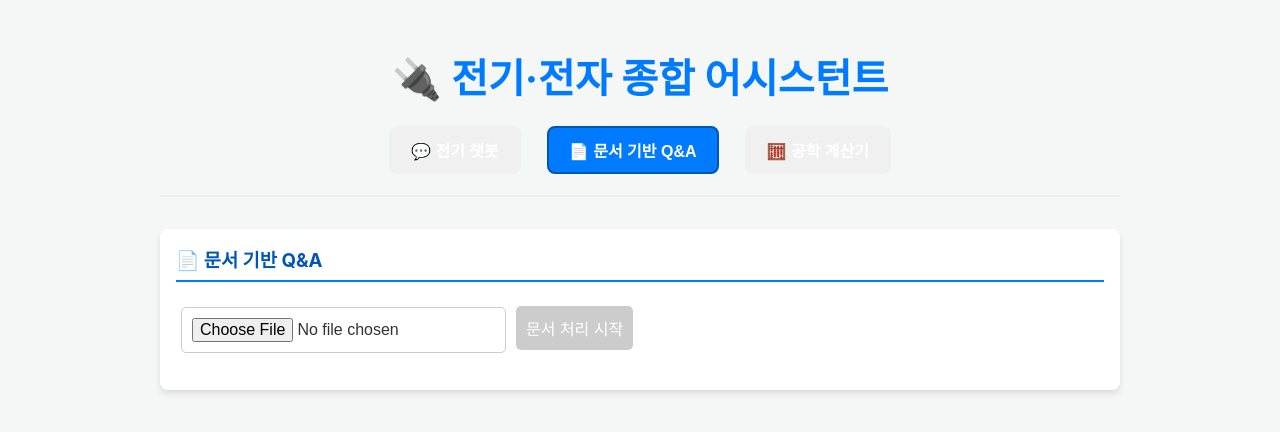
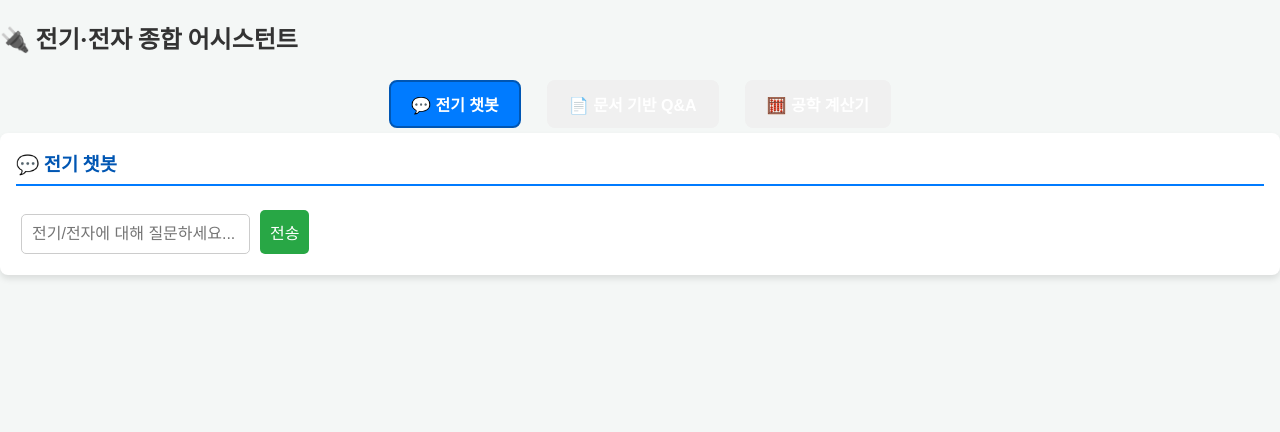
Before and after one commit to jungsday2/chatbot_elec, a React (Vite) app in the folder frontend/: page / in a window 1280 px wide. Shown: the top 432 px of the page. Built offline with nearby package versions, Linux system fonts and the light colour scheme; a web font is replaced by a local one.

Commit message:
Update App.jsx

```diff
--- a/frontend/src/App.jsx
+++ b/frontend/src/App.jsx
@@ -1,29 +1,45 @@
-// frontend/src/App.js
 import React, { useState } from 'react';
 import DocQA from './components/DocQA.jsx';
 import Calculators from './components/Calculators.jsx';
 import Chat from './components/Chat.jsx';
-// 다른 컴포넌트들도 import 하세요 (예: Chat.js, Calculators.js)
 import './App.css';
 
 function App() {
-  const [activeTab, setActiveTab] = useState('doc-qa');
+  const [activeTab, setActiveTab] = useState('chat'); // 기본 탭을 챗봇으로 변경
+
+  const renderContent = () => {
+    switch (activeTab) {
+      case 'chat':
+        return <Chat />;
+      case 'doc-qa':
+        return <DocQA />;
+      case 'calculator':
+        return <Calculators />;
+      default:
+        return <Chat />;
+    }
+  };
 
   return (
-    <div className="App">
-      <header className="App-header">
-        <h1>🔌 전기·전자 종합 어시스턴트</h1>
-        <nav>
-          <button className={activeTab === 'chat' ? 'active' : ''} onClick={() => setActiveTab('chat')}>💬 전기 챗봇</button>
-          <button className={activeTab === 'doc-qa' ? 'active' : ''} onClick={() => setActiveTab('doc-qa')}>📄 문서 기반 Q&A</button>
-          <button className={activeTab === 'calculator' ? 'active' : ''} onClick={() => setActiveTab('calculator')}>🧮 공학 계산기</button>
+    <div className="app-container">
+      <aside className="sidebar">
+        <header className="sidebar-header">
+          <h1>🔌 전기·전자 종합 어시스턴트</h1>
+        </header>
+        <nav className="sidebar-nav">
+          <button className={activeTab === 'chat' ? 'active' : ''} onClick={() => setActiveTab('chat')}>
+            <span>💬</span> 전기 챗봇
+          </button>
+          <button className={activeTab === 'doc-qa' ? 'active' : ''} onClick={() => setActiveTab('doc-qa')}>
+            <span>📄</span> 문서 기반 Q&A
+          </button>
+          <button className={activeTab === 'calculator' ? 'active' : ''} onClick={() => setActiveTab('calculator')}>
+            <span>🧮</span> 공학 계산기
+          </button>
         </nav>
-      </header>
-      <main>
-        {activeTab === 'doc-qa' && <DocQA />}
-        {/* 다른 탭에 대한 컴포넌트 렌더링 */}
-        {activeTab === 'chat' && <Chat />}
-        {activeTab === 'calculator' && <Calculators />}
+      </aside>
+      <main className="main-content">
+        {renderContent()}
       </main>
     </div>
   );
```
